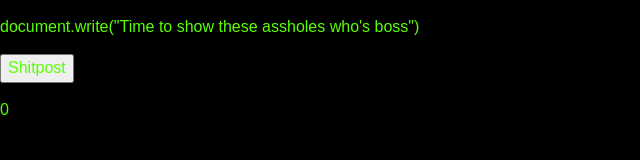
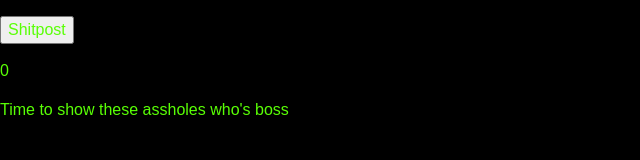
Before and after one commit to littledebbieshouseofhorrors/edgelord, a plain HTML site: page index.html in a window 1280 px wide. Shown: the whole page, without its empty margins (0-640 px from the left). Drawn offline with nearby package versions, Linux system fonts and the light colour scheme.

Commit message:
Update index.html

```diff
--- a/index.html
+++ b/index.html
@@ -22,7 +22,6 @@
         <!-- Add your site or application content here -->
         <body bgcolor="black">
         <body text="59ff05">
-        <p>document.write("Time to show these assholes who's boss")</p>
         <p><button id="shitpost-button">Shitpost</button><div id="shitpost-count">0</div></p>
 
         <script src="https://ajax.googleapis.com/ajax/libs/jquery/1.11.3/jquery.min.js"></script>
@@ -32,6 +31,7 @@
 
         <!-- Google Analytics: change UA-XXXXX-X to be your site's ID. -->
         <script>
+        document.write("Time to show these assholes who's boss")
             (function(b,o,i,l,e,r){b.GoogleAnalyticsObject=l;b[l]||(b[l]=
             function(){(b[l].q=b[l].q||[]).push(arguments)});b[l].l=+new Date;
             e=o.createElement(i);r=o.getElementsByTagName(i)[0];
```
